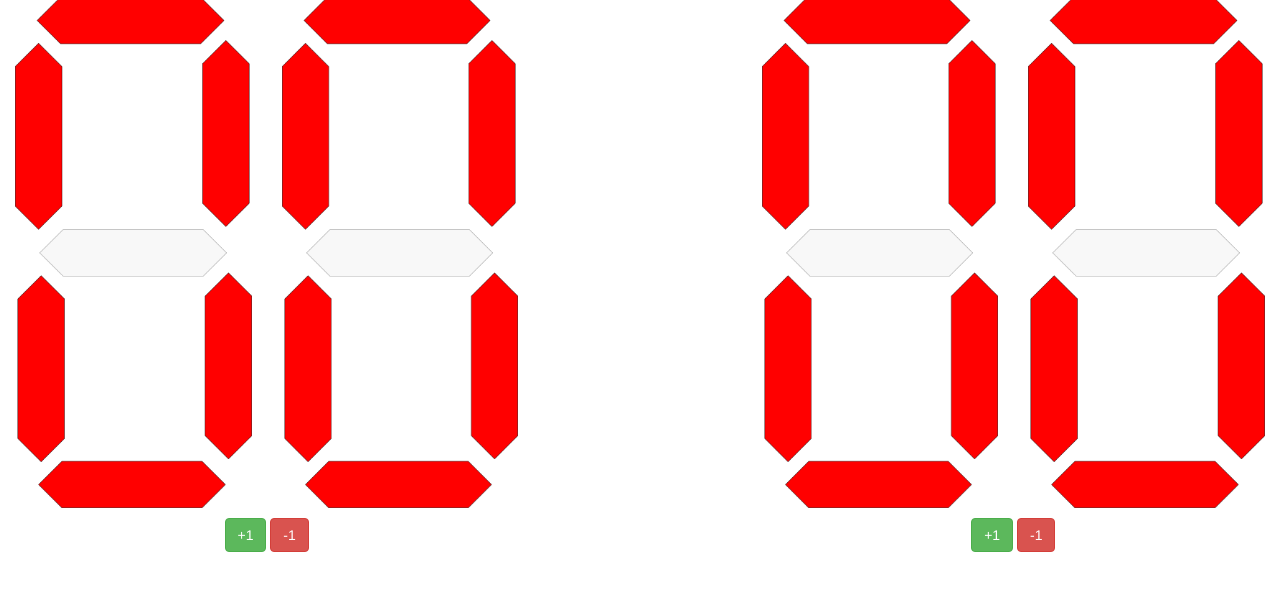
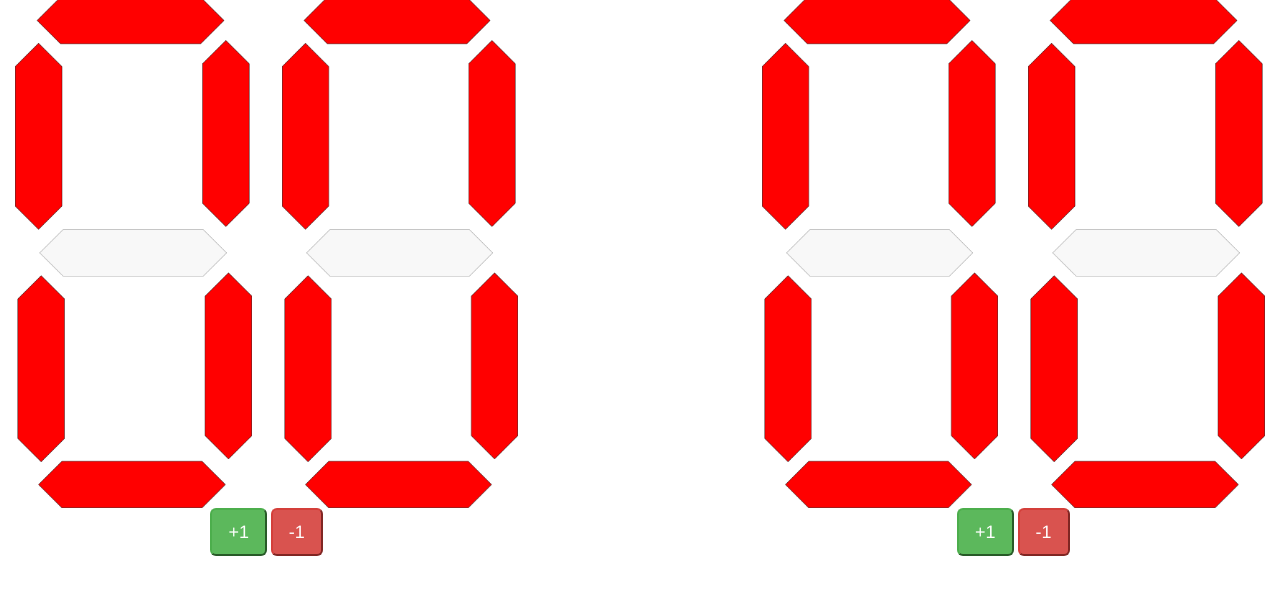
Before and after one commit to douglasgusson/placar-js, a plain HTML site: page index.html in a window 1280 px wide. Shown: the part 66-660 px from the top of the page. Drawn offline with Linux system fonts and the light colour scheme.

Commit message:
button large

```diff
--- a/index.html
+++ b/index.html
@@ -42,8 +42,8 @@
                                 <img src="./img/0.png" height="200" alt="" class="img-responsive" id="img1-time1"/>
                             </div>
                             <div class="controles">
-                                <button type="button" id="btn-mais-time1" name="button" class="btn btn-success">+1</button>
-                                <button type="button" id="btn-menos-time1" name="button" class="btn btn-danger">-1</button>
+                                <button type="button" id="btn-mais-time1" name="button" class="btn-lg btn-success">+1</button>
+                                <button type="button" id="btn-menos-time1" name="button" class="btn-lg btn-danger">-1</button>
                             </div>
                         </div>
                     </div>
@@ -62,8 +62,8 @@
                                 <img src="./img/0.png" height="200" alt="" class="img-responsive" id="img1-time2"/>
                             </div>
                             <div class="controles">
-                                <button type="button" id="btn-mais-time2" name="button" class="btn btn-success">+1</button>
-                                <button type="button" id="btn-menos-time2" name="button" class="btn btn-danger">-1</button>
+                                <button type="button" id="btn-mais-time2" name="button" class="btn-lg btn-success">+1</button>
+                                <button type="button" id="btn-menos-time2" name="button" class="btn-lg btn-danger">-1</button>
                             </div>
                         </div>
                     </div>
```
